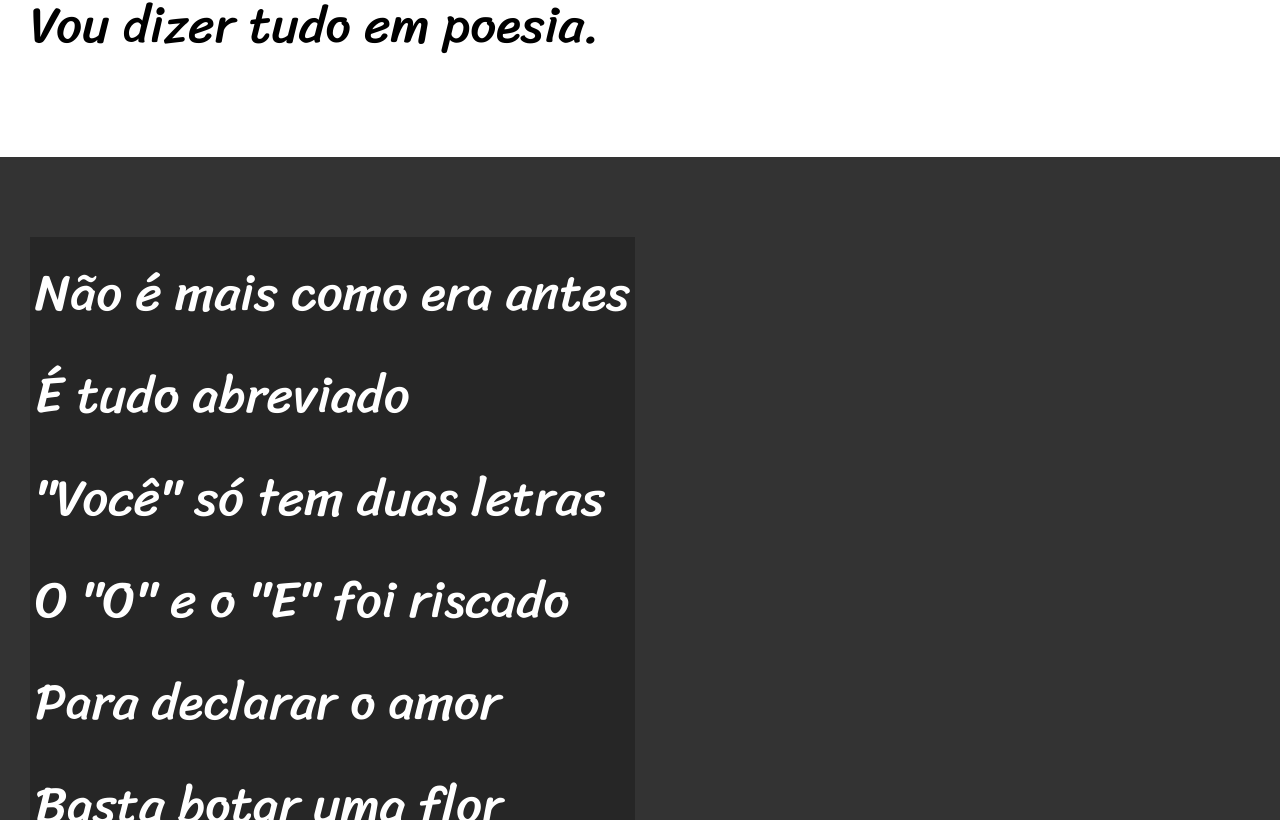
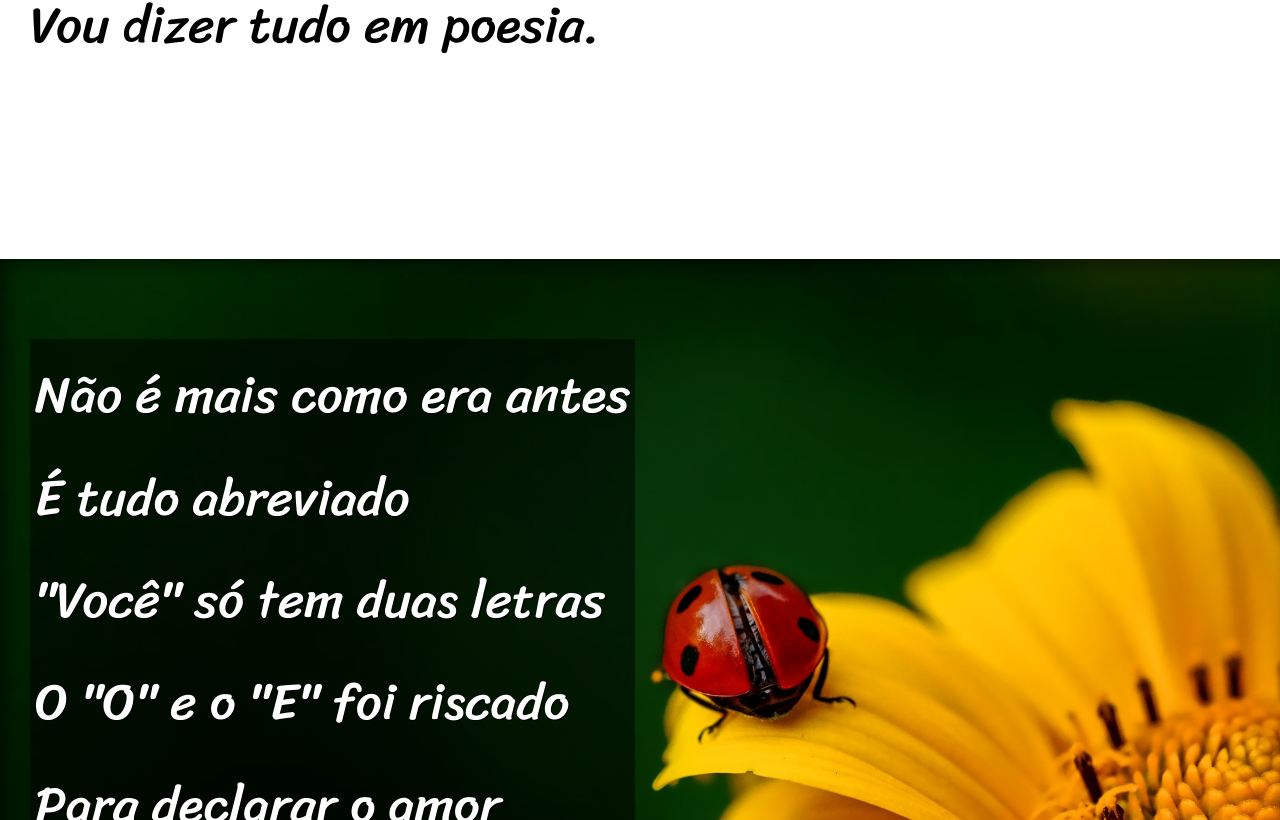
Before and after one commit to CarlosJrDev/html-css, a plain HTML site: page desafios/desafio12/index.html in a window 1280 px wide. Shown: the part 980-1800 px from the top of the page. Drawn offline with Linux system fonts and the light colour scheme.

Commit message:
atualizações do desafio 12

```diff
--- a/desafios/desafio12/estilo/style.css
+++ b/desafios/desafio12/estilo/style.css
@@ -58,6 +58,10 @@ section {
     font-size: 4vw;
 }
 
+section>p {
+    padding-bottom: 2em;
+}
+
 .normal {
     background-color: white;
     color: black;
@@ -66,14 +70,26 @@ section {
 .imagem {
     background-color: rgb(51, 51, 51);
     color: white;
+    box-shadow: inset 6px 6px 15px 0px rgba(0, 0, 0, 0.479);
+    background-size: cover;
+    background-attachment: fixed;
 }
 
 .imagem>p {
-    background-color: rgba(0, 0, 0, 0.253);
+    background-color: rgba(0, 0, 0, 0.507);
     display: inline-block;
     padding: 5px;
+    text-shadow: 1px 1px 0px black;
 }
 
+#img01 {
+    background-image: url(../imagens/background001.jpg);
+    background-position: right center;
+}
+
+#img02 {
+    background-image: url(../imagens/background002.jpg);
+}
 
 footer {
     background-color: black;
--- a/desafios/desafio12/index.html
+++ b/desafios/desafio12/index.html
@@ -29,7 +29,7 @@
 
 
 
-    <section class="imagem">
+    <section class="imagem" id="img01">
         <p>
             Não é mais como era antes <br>
             É tudo abreviado <br>
@@ -67,7 +67,7 @@
 
 
 
-    <section class="imagem">
+    <section class="imagem" id="img02">
         <p>
             Tenho saudade das cartas <br>
             Escritas com a própria mão <br>
```
